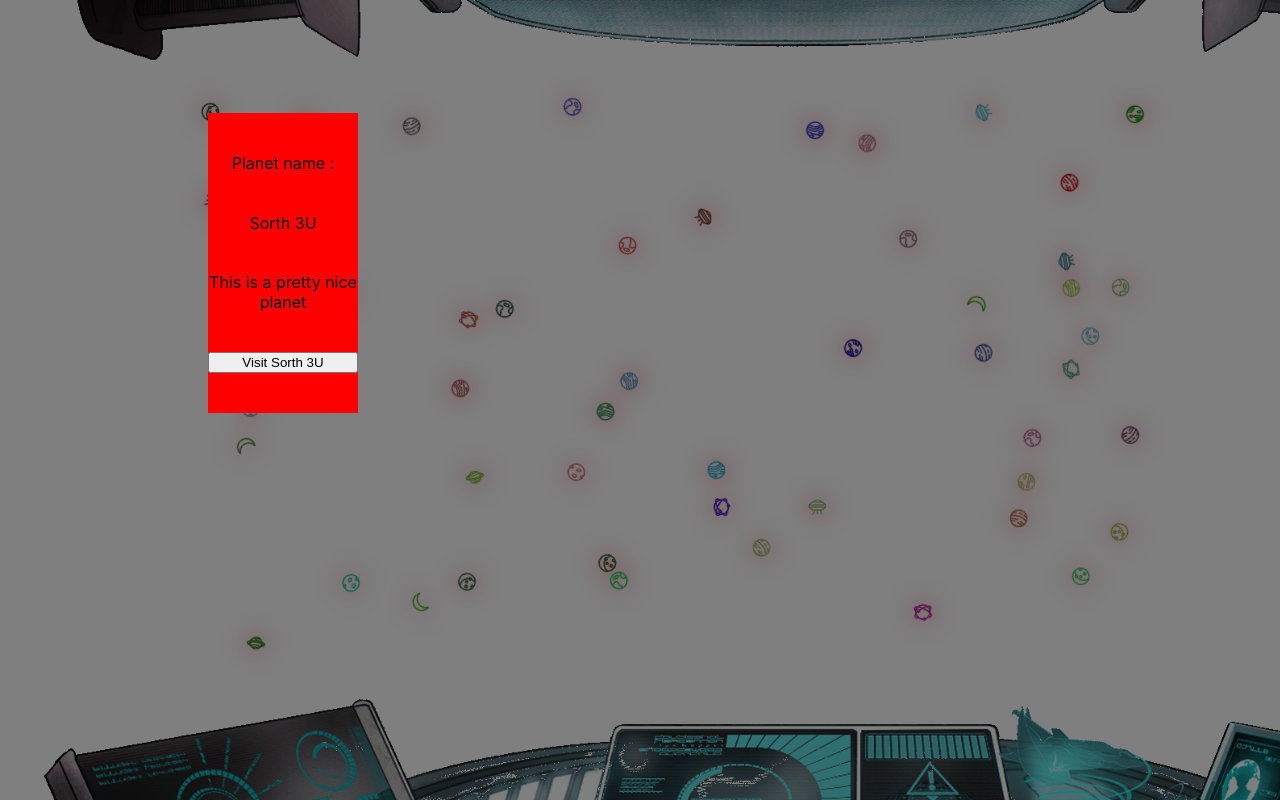
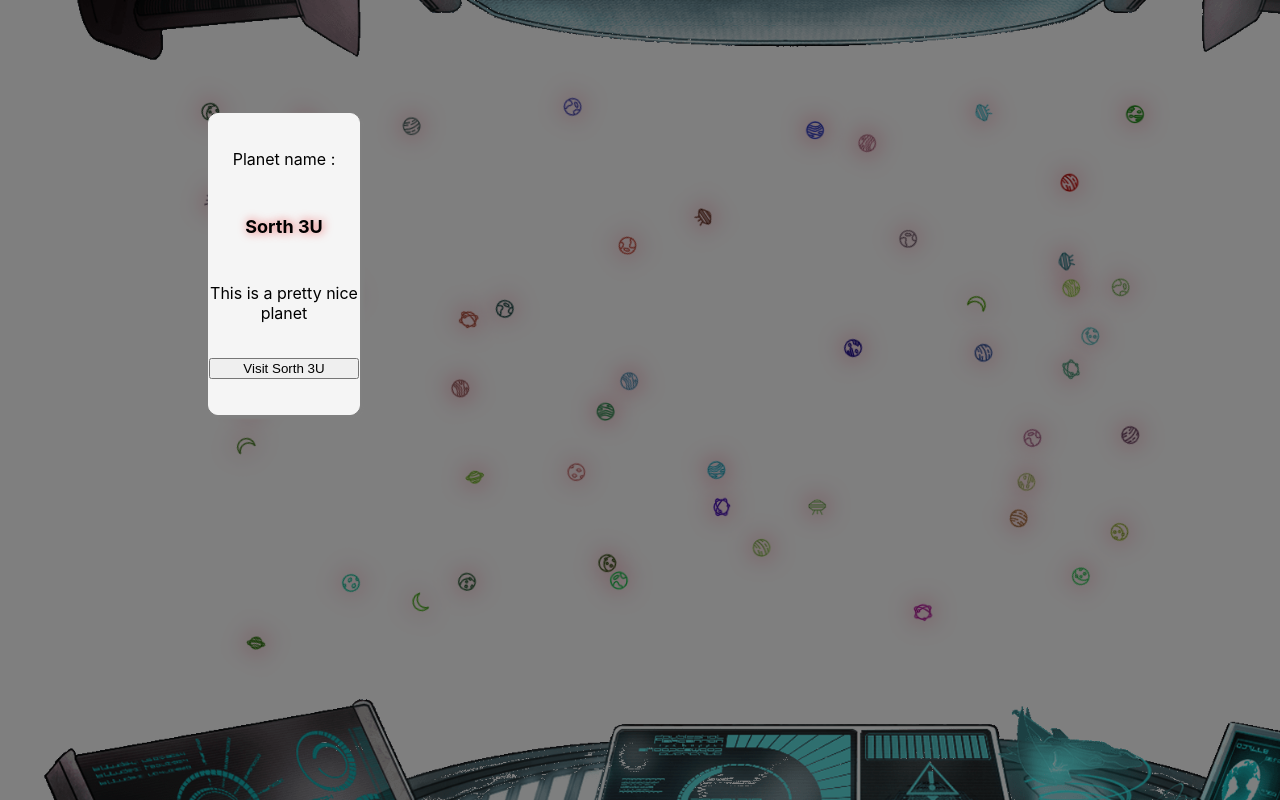
Before and after one commit to teasmade/space-hackathon, a React (Create React App) app: page / in a window 1280 px wide. Both pictures are taken after a click on the icon 208 px from the left and 113 px from the top of the page. Shown: the top 800 px of the page. Built offline with nearby package versions, Linux system fonts and the light colour scheme.

Commit message:
amelioration popup

```diff
--- a/src/components/Universe/Popup/Popup.jsx
+++ b/src/components/Universe/Popup/Popup.jsx
@@ -60,7 +60,9 @@ const Popup = ({ show, click, coordinates, planet, clickVisitPlanet }) => {
       >
         <div className='popupContentContainer'>
           <div>Planet name : </div>
-          <div className='title'>{planet ? planet.name : null}</div>
+          <div className='title'>
+            <h1 className='nomPlanete'>{planet ? planet.name : null}</h1>
+          </div>
           <div className='description'>
             {planet ? planet.description : null}
           </div>
--- a/src/components/Universe/Popup/Popup.scss
+++ b/src/components/Universe/Popup/Popup.scss
@@ -12,7 +12,11 @@
 }
 
 .popup {
-  background-color: red;
+  background-color: whitesmoke;
+  box-shadow: 2px 2px 2px 2px grey;
+  border: 1px solid whitesmoke;
+  border-radius: 10px;
+
   position: absolute;
   width: 150px;
   height: 300px;
@@ -41,3 +45,8 @@
   flex-direction: column;
   justify-content: space-evenly;
 }
+
+.nomPlanete {
+  font-size: large;
+  text-shadow: rgb(235, 90, 90) 1px 0 10px;
+}
```
